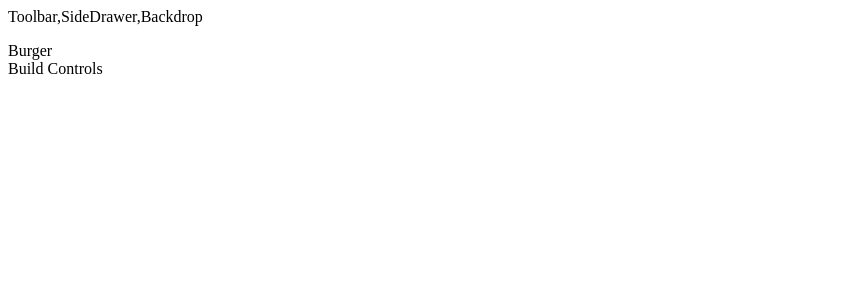
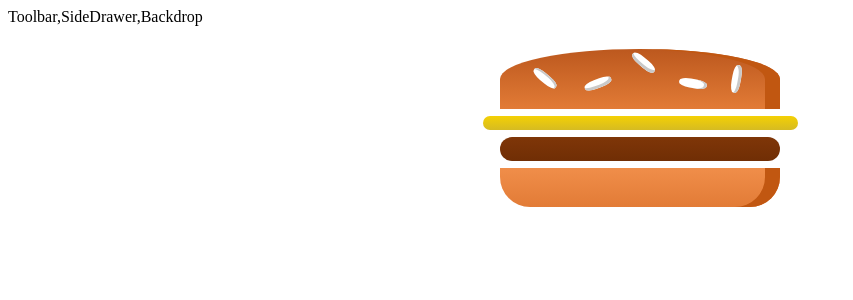
Before and after one commit to frank920120/BurgerBuilder, a React (Create React App) app: page / in a window 1280 px wide. Shown: the top 300 px of the page, without its empty margins (0-853 px from the left). Built offline with nearby package versions, Linux system fonts and the light colour scheme.

Commit message:
create burger component

```diff
--- a/src/components/Burger/Burger.js
+++ b/src/components/Burger/Burger.js
@@ -0,0 +1,15 @@
+import React from "react";
+import BurgerIngredient from "./BurgerIngredient";
+import "./styles.css";
+const Burger = props => {
+  return (
+    <div className="Burger">
+      <BurgerIngredient type="bread-top" />
+      <BurgerIngredient type="cheese" />
+      <BurgerIngredient type="meat" />
+      <BurgerIngredient type="bread-bottom" />
+    </div>
+  );
+};
+
+export default Burger;
--- a/src/components/Burger/BurgerIngreient/BurgerIngreient.js
+++ b/src/components/Burger/BurgerIngredient/BurgerIngredient.js
@@ -2,10 +2,10 @@
 import PropTypes from "prop-types";
 import "./styles.css";
 
-const BurgerIngredient = ({ types }) => {
+const BurgerIngredient = ({ type }) => {
   let ingredient = null;
 
-  switch (types) {
+  switch (type) {
     case "bread-bottom":
       ingredient = <div className="BreadBottom" />;
       break;
--- /dev/null
+++ b/src/components/Burger/BurgerIngredient/index.js
@@ -0,0 +1,3 @@
+import BurgerIngredient from "./BurgerIngredient";
+
+export default BurgerIngredient;
--- /dev/null
+++ b/src/components/Burger/styles.css
@@ -0,0 +1,30 @@
+.Burger {
+  width: 100%;
+  margin: auto;
+  height: 250px;
+  overflow: scroll;
+  text-align: center;
+  font-weight: bold;
+  font-size: 1.2rem;
+}
+
+@media (min-width: 1000px) and (min-height: 700px) {
+  .Burger {
+    width: 700px;
+    height: 600px;
+  }
+}
+
+@media (min-width: 500px) and (min-height: 401px) {
+  .Burger {
+    width: 450px;
+    height: 400px;
+  }
+}
+
+@media (min-width: 500px) and (min-height: 400px) {
+  .Burger {
+    width: 350px;
+    height: 300px;
+  }
+}
--- a/src/containers/BurgerBuilder/BurgerBuilder.js
+++ b/src/containers/BurgerBuilder/BurgerBuilder.js
@@ -1,5 +1,5 @@
 import React, { Component } from "react";
-
+import Burger from "../../components/Burger/Burger";
 class BurgerBuilder extends Component {
   constructor(props) {
     super(props);
@@ -8,8 +8,7 @@
   render() {
     return (
       <>
-        <div>Burger</div>
-        <div>Build Controls</div>
+        <Burger />
       </>
     );
   }
```
Also changed, not shown: src/components/Burger/BurgerIngredient/styles.css (renamed from src/components/Burger/BurgerIngreient/styles.css).
